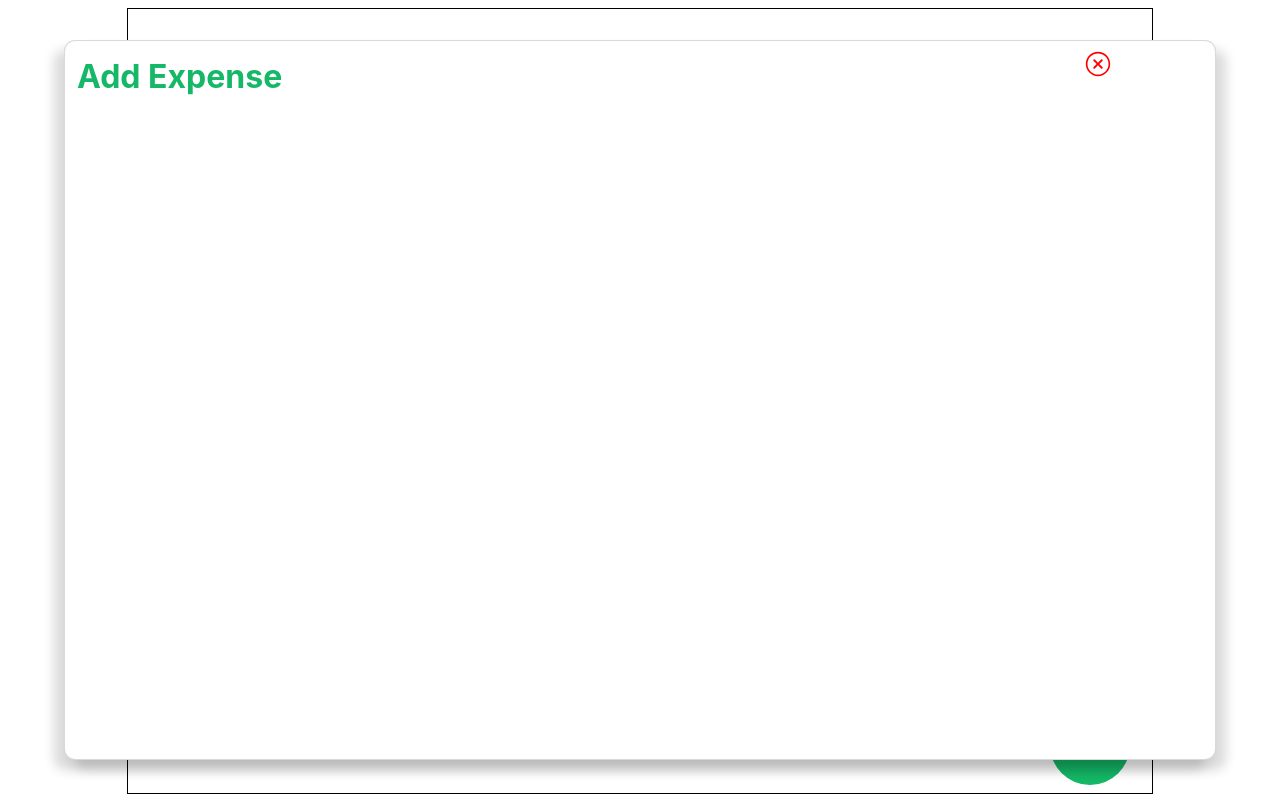
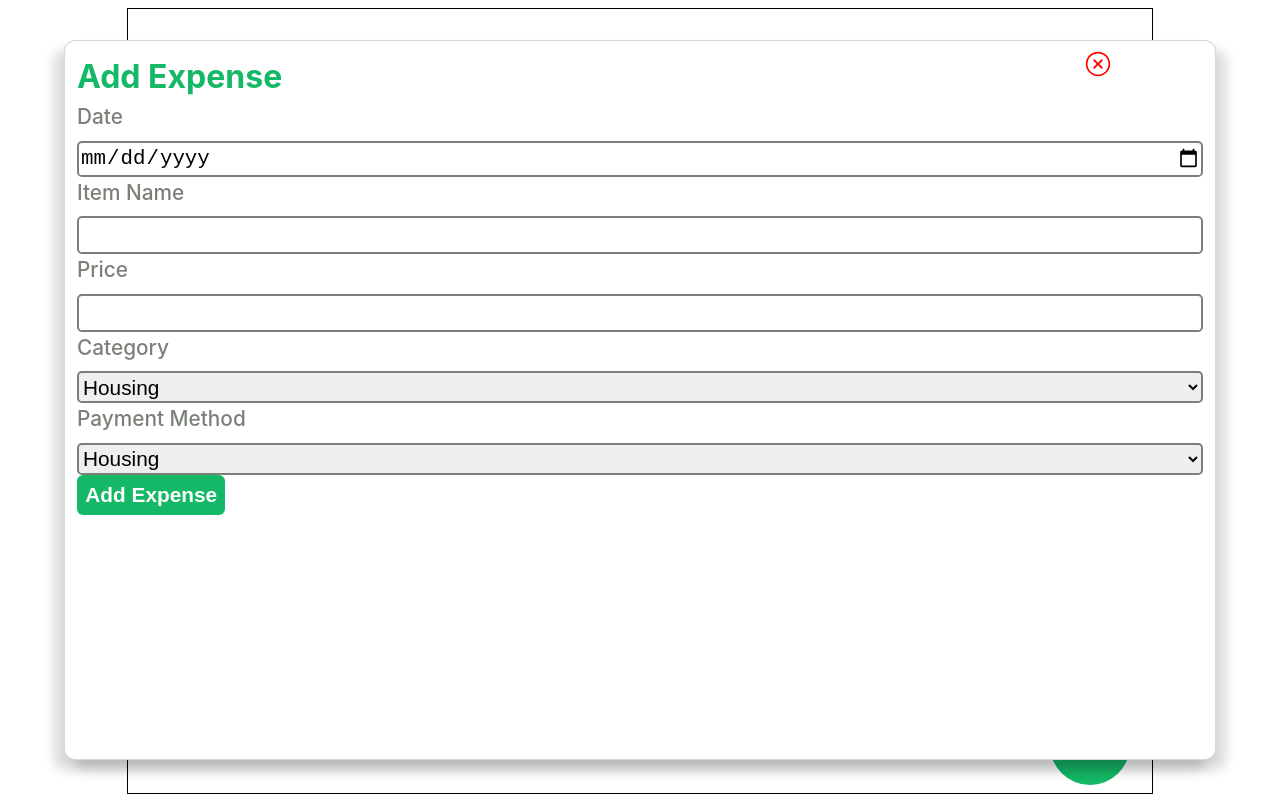
Before and after one commit to rupamswain1/budgetApp, a React (Vite) app in the folder budget-app-v2/: page / in a window 1280 px wide. Built offline with nearby package versions, Linux system fonts and the light colour scheme.

Commit message:
adding components to add expenses

```diff
--- /dev/null
+++ b/budget-app-v2/src/components/common/inputField/DropDown.tsx
@@ -0,0 +1,33 @@
+import "./input.style.scss";
+import React, { forwardRef } from "react";
+
+interface DropdownProps {
+  label: string;
+  name: string;
+  options: string[];
+  className?: string;
+}
+
+const Dropdown = forwardRef<HTMLSelectElement, DropdownProps>(
+  ({ label, name, className = "", options }, ref) => {
+    return (
+      <div className={`label-container select-container ${className}`}>
+        <label htmlFor={name} className="input-label">
+          {label}
+        </label>
+        <select className="input-field" ref={ref} name={name}>
+          <option value="" disabled>
+            Select...
+          </option>
+          {options.map((opt) => (
+            <option key={opt} value={opt}>
+              {opt}
+            </option>
+          ))}
+        </select>
+      </div>
+    );
+  }
+);
+
+export default Dropdown;
--- a/budget-app-v2/src/components/common/inputField/InputField.tsx
+++ b/budget-app-v2/src/components/common/inputField/InputField.tsx
@@ -5,14 +5,17 @@ interface InputFieldProps {
   label: string;
   name: string;
   type: string;
+  className?: string;
 }
 
 const InputField = forwardRef<HTMLInputElement, InputFieldProps>(
-  ({ label, name, type }, ref) => {
+  ({ label, name, type, className="" }, ref) => {
     return (
-      <div className="label-container">
-        <label htmlFor={name} className="input-label">{label}</label>
-        <input className="input-field" ref={ref} name={name} type={type}/>
+      <div className={`label-container ${className}`}>
+        <label htmlFor={name} className="input-label">
+          {label}
+        </label>
+        <input className="input-field" ref={ref} name={name} type={type} />
       </div>
     );
   }
--- a/budget-app-v2/src/components/index.ts
+++ b/budget-app-v2/src/components/index.ts
@@ -4,6 +4,7 @@ export { default as IconButton } from "./common/iconButton/IconButton";
 export { default as DummyButton } from "./common/iconButton/DummyButton";
 export * from "./common/header/Header";
 export {default as InputField} from './common/inputField/InputField';
+export {default as Dropdown} from './common/inputField/DropDown';
 export {default as Button} from './common/button/Button';
 export {default as AddExpenses} from './common/button/AddExpenses';
 export {default as Modal } from "./modal/Modal";
--- a/budget-app-v2/src/constants/index.ts
+++ b/budget-app-v2/src/constants/index.ts
@@ -1 +1 @@
-export {loginConstant} from './loginConstants';
+export {loginConstant, ADD_EXPENSES, EXPENSES_CATEGORY} from './loginConstants';
--- a/budget-app-v2/src/constants/loginConstants.ts
+++ b/budget-app-v2/src/constants/loginConstants.ts
@@ -1,3 +1,44 @@
 export const loginConstant = {
-    WELCOME_TEXT : "Welcome To Budget App!!"
+    WELCOME_TEXT : "Welcome To Budget App!!",
+    USERNAME:{
+        NAME:"username",
+        LABEL:"User Name or Email",
+    },
+    LOGIN_BTN:{
+        NAME:"Login",
+    },
 }
+
+export const ADD_EXPENSES = {
+    DATE:{
+        NAME:"Date"
+    },
+    ITEM:{
+        NAME:"Item Name"
+    },
+    PRICE:{
+        NAME:"Price"
+    }
+}
+export enum EXPENSES_CATEGORY {
+    HOUSING = "Housing",
+    TRANSPORTATION = "Transportation",
+    FOOD = "Food & Groceries",
+    HEALTHCARE = "Healthcare",
+    UTILITIES = "Utilities",
+    INSURANCE = "Insurance",
+    SHOPPING = "Shopping & Personal Care",
+    ENTERTAINMENT = "Entertainment",
+    FITNESS = "Health & Fitness",
+    GIFTS = "Gifts & Donations",
+    DEBT = "Debt & Loans",
+    SAVINGS = "Savings & Investments",
+    EDUCATION = "Education & Learning",
+    MISC = "Miscellaneous",
+  }
+
+  export enum PAYMENT_METHOD{
+    CREDIT_CARD="Credit Card",
+    UPI="UPI",
+    CASH="Cash",
+  }
--- a/budget-app-v2/src/pages/quickAddExpense/QuickAddExpense.tsx
+++ b/budget-app-v2/src/pages/quickAddExpense/QuickAddExpense.tsx
@@ -1,6 +1,8 @@
 import "./quickAddExpense.style.scss";
-import { AddExpenses, H1, Modal } from "$components";
-import { useCallback, useState } from "react";
+import { ADD_EXPENSES, EXPENSES_CATEGORY } from '$constants';
+import { AddExpenses, H1, InputField, Modal, Dropdown, Button } from "$components";
+import { useCallback, useMemo, useState } from "react";
+import { ITEM_TYPES } from "$interfaces";
 
 const QuickAddExpenses = () => {
   const [showQuickAdd, setShowQuickAdd] = useState<boolean>(true);
@@ -13,21 +15,35 @@ const QuickAddExpenses = () => {
     setShowQuickAdd(true)
   },[])
 
+  const options = useMemo(()=>{
+    return Object.values(EXPENSES_CATEGORY)
+  },[])
   return (
     <>
       <AddExpenses customClass="login-add-expense" onClick={showModal}/>
       <Modal isDisplayed={showQuickAdd} onClose={onClose}>
-        <div>
+        <div className="expense-container">
             <H1 text="Add Expense" type="primary"/>
             {/* below field shoul be displayed when there is not expense already added */}
             {/* date field */}
+            <InputField label={ADD_EXPENSES.DATE.NAME} name={ADD_EXPENSES.DATE.NAME}
+              type="date"
+            />
             {/* Item name */}
+            <InputField label={ADD_EXPENSES.ITEM.NAME} name={ADD_EXPENSES.ITEM.NAME}
+              type="text"
+            />
             {/* price */}
+            <InputField label={ADD_EXPENSES.PRICE.NAME} name={ADD_EXPENSES.PRICE.NAME}
+              type="number"
+            />
             {/* caregory - this will be a dropdown */}
+            <Dropdown options={options} label="Category" name={"Category"}/>
             {/* payment method will be dropdown with cash, upi or credit card */}
             {/* paid by */}
+            <Dropdown options={options} label="Payment Method" name={"Payment Method"}/>
             {/* Add Button */}
-
+            <Button name="Add Expense" type={ITEM_TYPES.PRIMARY} onClick={()=>{}}/>
             {/* once a expense is added display a table, with all data and total at bottom, give option to edit and delete */}
             {/* Add more - button */}
             {/* Next button */}
--- a/budget-app-v2/src/pages/quickAddExpense/quickAddExpense.style.scss
+++ b/budget-app-v2/src/pages/quickAddExpense/quickAddExpense.style.scss
@@ -5,3 +5,8 @@
     height: 80px !important;
     width: 80px !important;
 }
+.expense-container{
+    .label-container{
+        padding: 0em;
+    }
+}
```
Also changed, not shown: budget-app-v2/src/components/common/inputField/input.style.scss (line endings or trailing spaces).
